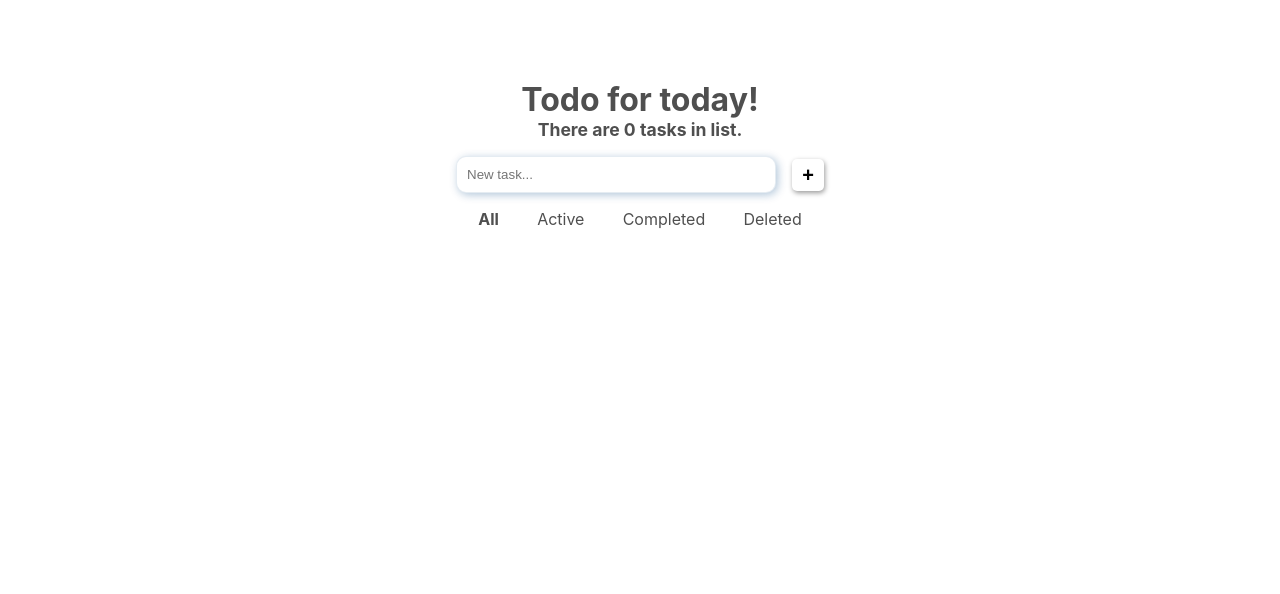
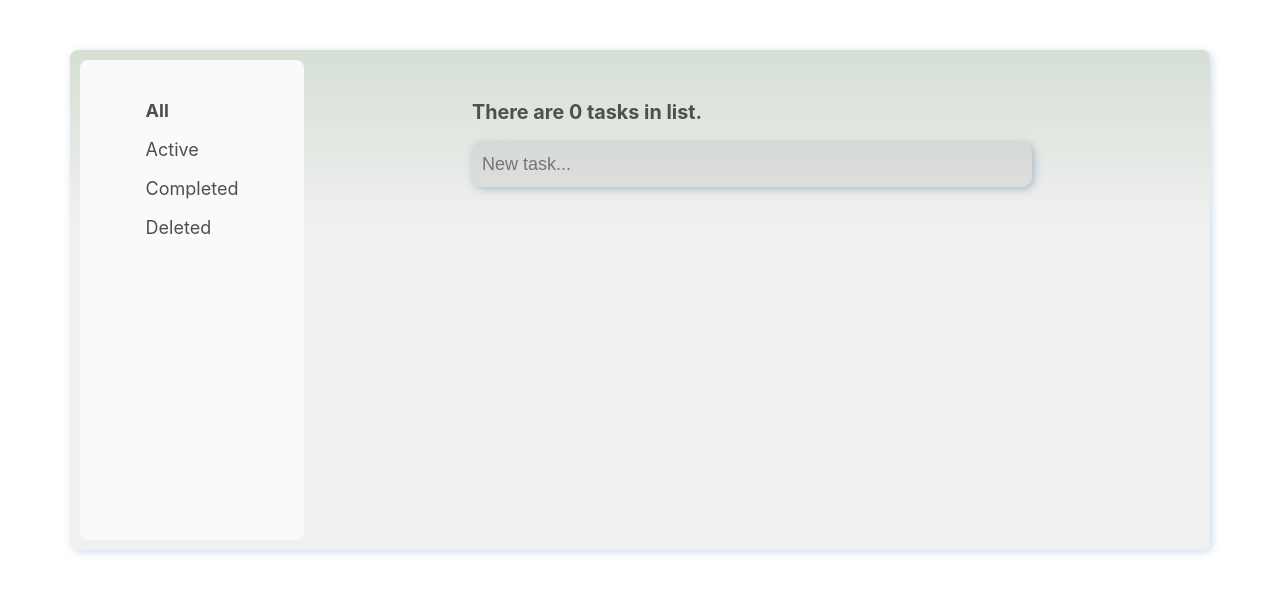
Before and after one commit to jmora2ec/react-todo, a React (Create React App) app: page / in a window 1280 px wide. Shown: the top 594 px of the page. Built offline with nearby package versions, Linux system fonts and the light colour scheme.

Commit message:
update local repo

```diff
--- a/public/index.html
+++ b/public/index.html
@@ -29,7 +29,7 @@
   <body>
     <noscript>You need to enable JavaScript to run this app.</noscript>
     <main>
-      <div id="root" class="container"></div>
+      <div id="root"></div>
     </main>
   </body>
 </html>
--- a/src/App.css
+++ b/src/App.css
@@ -10,7 +10,7 @@ html {
 
 body {
   color: #4f4f4f;
-  font-size: 1.6rem;
+  font-size: 1.8rem;
 
 
 }
@@ -32,9 +32,10 @@ button {
 input {
   display: inline-block;
   margin-inline: 0;
-  width: 80%;
+  width: 100%;
   border: none;
   border-bottom: 1px solid grey;
+
 
 }
 
@@ -45,14 +46,29 @@ input:active {
 
 
 .container {
-  padding-top: 4rem;
+  margin-top: 5rem;
   display: flex;
   flex-direction: column;
   justify-content: center;
-  max-width: 40rem;
-  min-width: 360px;
-  margin: auto auto;
-  border-radius: 5px;
+  max-width: 1140px;
+  min-width: 600px;
+  margin-left: auto;
+  margin-right: auto;
+  border-radius: 8px;
+  box-shadow: 2px 2px 8px rgba(3, 69, 131, 0.2);
+  min-height: 50rem;
+
+  /* background: rgb(219, 212, 223);
+  background: -moz-linear-gradient(180deg, rgba(219, 212, 223, 1) 0%, rgba(240, 240, 240, 1) 35%);
+  background: -webkit-linear-gradient(180deg, rgba(219, 212, 223, 1) 0%, rgba(240, 240, 240, 1) 35%);
+  background: linear-gradient(180deg, rgba(219, 212, 223, 1) 0%, rgba(240, 240, 240, 1) 35%);
+  filter: progid:DXImageTransform.Microsoft.gradient(startColorstr="#dbd4df", endColorstr="#f0f0f0", GradientType=1); */
+
+  background: rgb(213, 223, 212);
+  background: -moz-linear-gradient(180deg, rgba(213, 223, 212, 1) 0%, rgba(240, 240, 240, 1) 35%);
+  background: -webkit-linear-gradient(180deg, rgba(213, 223, 212, 1) 0%, rgba(240, 240, 240, 1) 35%);
+  background: linear-gradient(180deg, rgba(213, 223, 212, 1) 0%, rgba(240, 240, 240, 1) 35%);
+  filter: progid:DXImageTransform.Microsoft.gradient(startColorstr="#d5dfd4", endColorstr="#f0f0f0", GradientType=1);
 
 }
 
@@ -60,49 +76,3 @@ input:active {
   text-align: center;
   margin-top: 4rem;
 }
-
-
-.task-list {
-  list-style: none;
-  margin: 0;
-  padding: 0;
-}
-
-.controls {
-  margin-top: 1em;
-  text-align: center;
-  display: flex;
-  align-items: center;
-  justify-content: space-evenly;
-  width: 100%;
-  margin-inline: auto;
-}
-
-.controls input {
-  border-radius: 10px;
-  padding-block: 1rem;
-  padding-inline: 1rem;
-  border: 1px solid rgba(3, 69, 131, 0.1);
-  box-shadow: 2px 2px 8px rgba(3, 69, 131, 0.3);
-
-}
-
-.btn-add {
-  height: 1rem;
-  width: 1rem;
-  padding: 0.8em;
-  box-shadow: 1px 2px 5px rgba(0, 0, 0, 0.4);
-  border-radius: 5px;
-  font-size: 2rem;
-  font-weight: bold;
-  position: relative;
-}
-
-.btn-add::before {
-  position: absolute;
-  content: '+';
-  top: 50%;
-  left: 50%;
-  transform: translate(-50%, -50%);
-
-}
--- a/src/App.js
+++ b/src/App.js
@@ -6,7 +6,9 @@ class App extends Component {
   render() {
     return (
       <React.Fragment>
-        <Todo />
+        <div className='container'>
+          <Todo />
+        </div>
       </React.Fragment>
     );
   }
--- /dev/null
+++ b/src/components/Header.jsx
@@ -0,0 +1,13 @@
+import React from 'react';
+
+const Header = (props) => {
+  return (
+    <React.Fragment>
+      <div className='tasks-counter'>
+        <h2>There are {props.count} tasks in list.</h2>
+      </div>
+    </React.Fragment>
+  );
+};
+
+export default Header;
--- /dev/null
+++ b/src/components/InputTask.css
@@ -0,0 +1,41 @@
+.controls {
+    margin-top: 1em;
+    text-align: center;
+    display: flex;
+    align-items: center;
+    justify-content: space-evenly;
+    width: 100%;
+    margin-inline: auto;
+}
+
+.controls input {
+    border-radius: 10px;
+    padding-block: 1.2rem;
+    padding-inline: 1rem;
+    border: none;
+    /* border: 1px solid rgba(3, 69, 131, 0.1); */
+    box-shadow: 2px 2px 8px rgba(3, 69, 131, 0.3);
+    background-color: rgba(97, 102, 105, 0.1);
+    font-size: 1.8rem;
+
+}
+
+.btn-add {
+    height: 1rem;
+    width: 1rem;
+    padding: 0.8em;
+    box-shadow: 1px 2px 5px rgba(0, 0, 0, 0.4);
+    border-radius: 5px;
+    font-size: 2rem;
+    font-weight: bold;
+    position: relative;
+}
+
+.btn-add::before {
+    position: absolute;
+    content: '+';
+    top: 50%;
+    left: 50%;
+    transform: translate(-50%, -50%);
+
+}
--- a/src/components/inputTask.jsx
+++ b/src/components/InputTask.jsx
@@ -1,4 +1,5 @@
 import React from 'react';
+import './InputTask.css';
 
 const InputTask = (props) => {
   return (
@@ -10,7 +11,7 @@ const InputTask = (props) => {
         placeholder='New task...'
         onKeyDown={props.addTask}
       />
-      <button className='btn btn-add' onClick={props.addTask}></button>
+      {/* <button className='btn btn-add' onClick={props.addTask}></button> */}
     </div>
   );
 };
--- a/src/components/ListTasks.jsx
+++ b/src/components/ListTasks.jsx
@@ -8,7 +8,6 @@ export default function ListTask(props) {
     <React.Fragment>
       <ul className='task-list'>
         {tasks.map((task) => (
-
           <Task
             key={task.id.toString()}
             task={task}
--- a/src/components/Task.css
+++ b/src/components/Task.css
@@ -1,14 +1,15 @@
 .task {
-    font-size: 1.4rem;
+
     display: flex;
     border: 1px solid rgba(3, 69, 131, 0.1);
     border-radius: 10px;
     min-width: 320px;
-    padding-block: 1rem;
+    padding-block: 1.2rem;
     padding-inline: 1rem;
     margin-block: 1rem;
     box-shadow: 2px 2px 8px rgba(3, 69, 131, 0.3);
     margin-inline: auto;
+    background-color: rgb(246, 246, 252);
 }
 
 .task input {
--- a/src/components/Todo.css
+++ b/src/components/Todo.css
@@ -1,13 +1,16 @@
 .tasks-counter h2 {
     padding-top: 0;
     margin-top: 0;
-    text-align: center;
+
     font-size: 1.1em;
 }
 
 .split {
-    padding-top: 0.5em;
+    padding: 1rem;
     display: flex;
+    height: 50rem;
+    align-items: stretch;
+    justify-content: stretch;
 
 }
 
@@ -16,6 +19,23 @@
 }
 
 .selector {
-    width: 100%;
-    margin-top: .5em;
+
+    padding-top: 4rem;
+    width: 20%;
+    border-radius: 8px;
+    background-color: rgb(250, 250, 252);
 }
+
+.content {
+    padding-top: 4rem;
+    width: 80%;
+    padding-inline: 15%;
+}
+
+
+.task-list {
+    list-style: none;
+    margin: 0;
+    padding: 0;
+
+}
--- a/src/components/Todo.jsx
+++ b/src/components/Todo.jsx
@@ -5,14 +5,15 @@ import Pagination from './common/Pagination';
 import { nanoid } from 'nanoid';
 import { paginate } from '../utils/paginate';
 import ListGroup from './common/ListGroup';
-import InputTask from './inputTask';
+import InputTask from './InputTask';
+import Header from './Header';
 
 class Todo extends Component {
   constructor() {
     super();
     this.state = {
       tasks: this.getTasks(),
-      pageSize: 4,
+      pageSize: 5,
       currentPage: 1,
       selectedFilter: 'All',
     };
@@ -128,13 +129,7 @@ class Todo extends Component {
 
     return (
       <React.Fragment>
-        <h1 className='title'>Todo for today!</h1>
-               <div className='tasks-counter'>
-          <h2>There are {tasksFiltered.length} tasks in list.</h2>
-        </div>
-        <InputTask addTask={this.addTask}/>
-
-        <div className='split vertical'>
+        <div className='split'>
           <div className='selector'>
             <ListGroup
               selections={filters}
@@ -142,7 +137,9 @@ class Todo extends Component {
               selectedItem={selectedFilter}
             />
           </div>
-          <div>
+          <div className='content'>
+            <Header count={tasksFiltered.length} />
+            <InputTask addTask={this.addTask} />
             <ListTask
               tasks={tasks}
               filter={selectedFilter}
@@ -163,5 +160,4 @@ class Todo extends Component {
   }
 }
 
-
 export default Todo;
--- a/src/components/common/ListGroup.css
+++ b/src/components/common/ListGroup.css
@@ -2,15 +2,18 @@
     display: flex;
     border-radius: 8px;
     height: 100%;
-    justify-content: space-evenly;
-    width: 100%;
+    margin-inline: auto;
+    width: fit-content;
+
 
 }
 
 
 
 .list-group-item {
+    padding-bottom: 1em;
     cursor: pointer;
+
 
 }
 
--- a/src/components/common/ListGroup.jsx
+++ b/src/components/common/ListGroup.jsx
@@ -4,7 +4,7 @@ import './ListGroup.css';
 const ListGroup = (props) => {
   const { selections: items, onItemSelect, selectedItem } = props;
   return (
-    <ul className='list-group'>
+    <ul className='list-group vertical'>
       {items.map((item, index) => (
         <li
           key={index}
```
Lines whose indentation alone changed are shown as unchanged.
